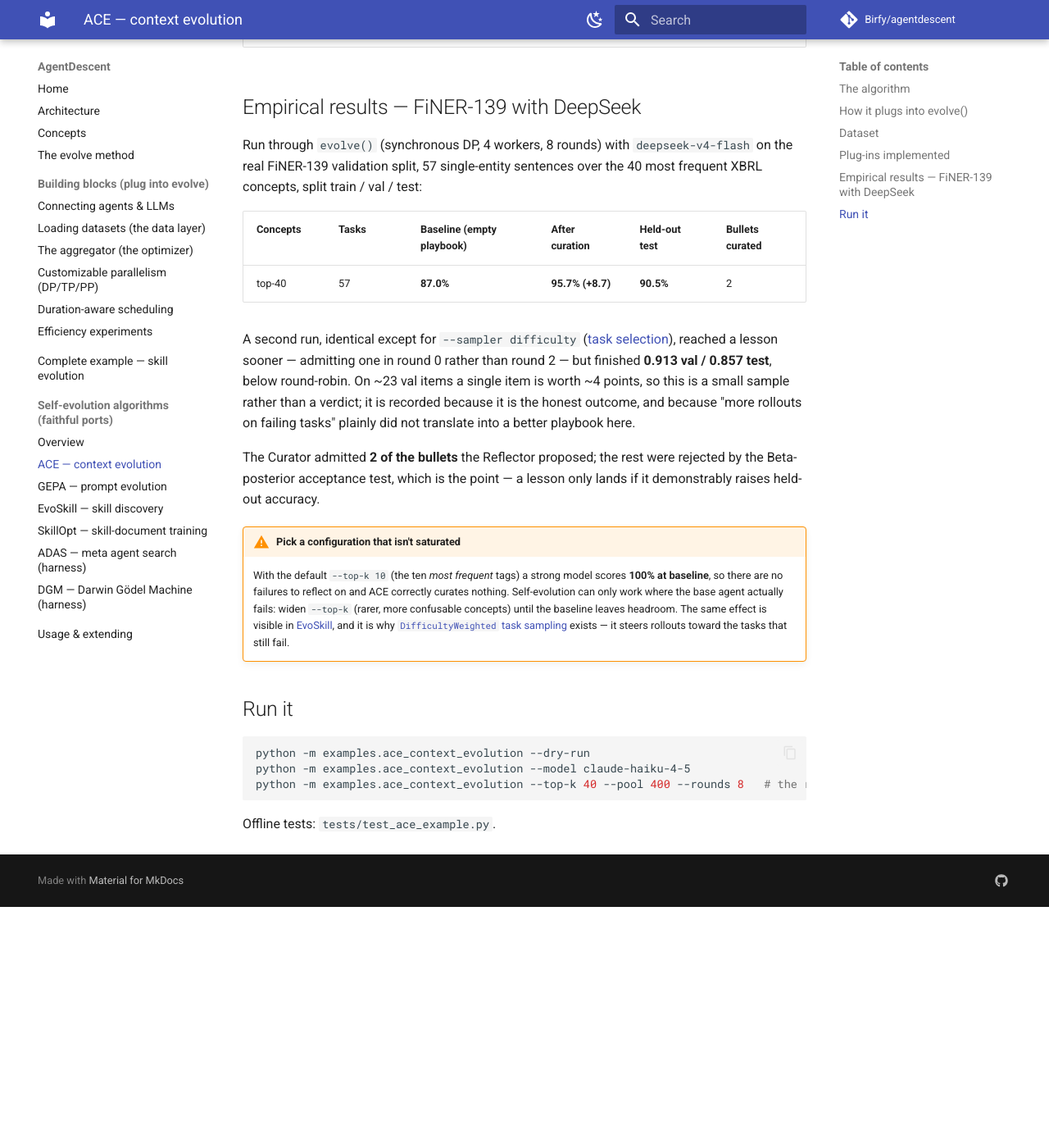
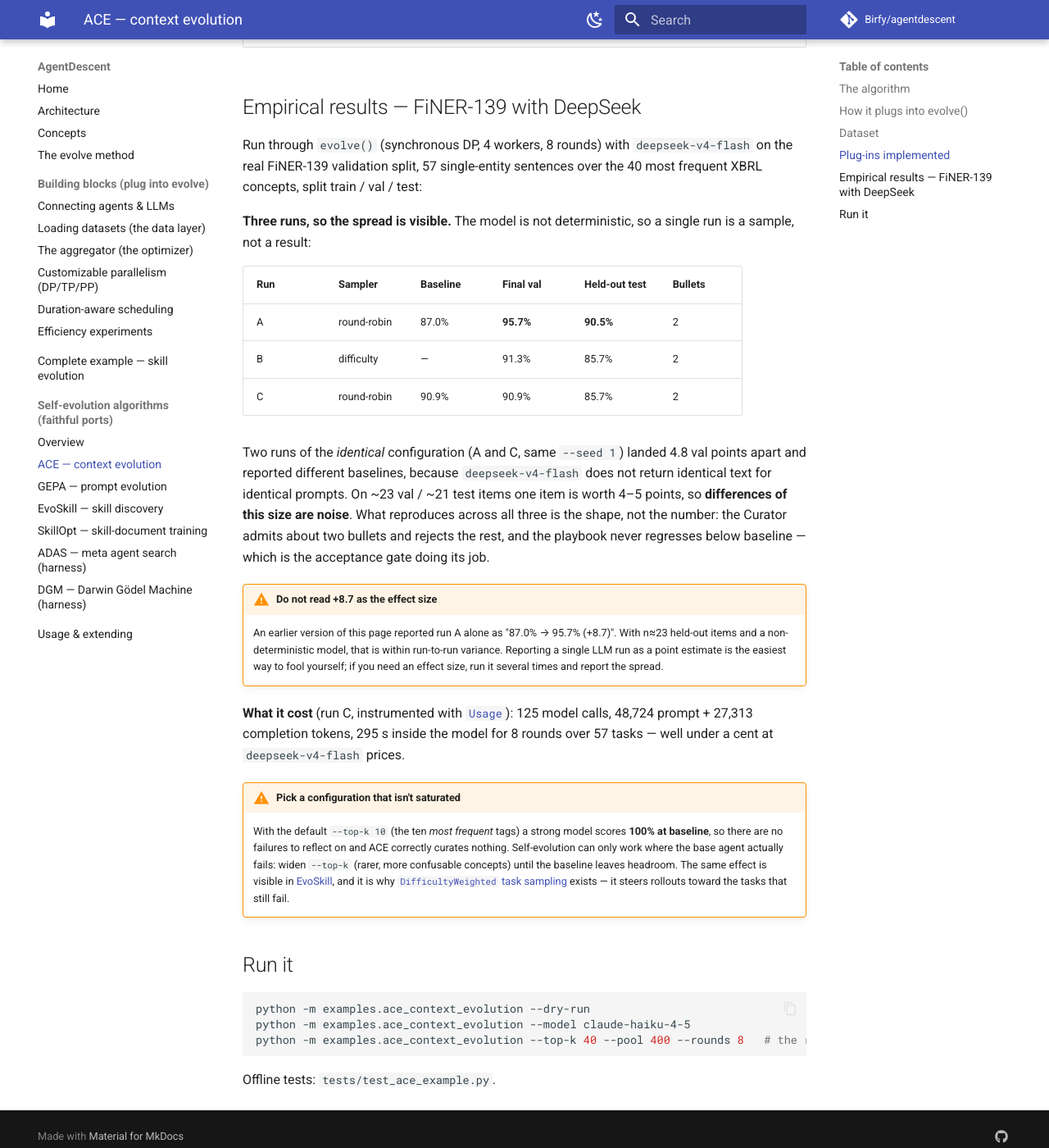
Before and after one commit to Birfy/agentdescent, an MkDocs documentation site: the page built from docs/algo-ace.md, in a window 1280 px wide and 1400 px high, scrolled down 1895 px. Shown: the whole window at 82% size. Built offline with MkDocs 1.6.1 and Material for MkDocs 9.7.7, drawn with Linux system fonts in a browser that asks for light colours; comment, search, counter and statistics services are not loaded; before the commit the page ends 3001 px from its top, so only the background shows below that.

Commit message:
fix: opaque git errors, dropped trust-region evidence, two fake locks
- _git ran with capture_output=True and never surfaced stderr, so every git
  failure read "returned non-zero exit status 128" with the actual cause (no
  repo, an index.lock held elsewhere) discarded. A GitError now carries it.
- Diffs rejected by the trust region were filtered out before `considered` was
  computed and were never settled, so they disappeared from both the merge
  report and the evidence pool without a trace.
- L1SerialGate.try_acquire is documented as "a global L1 lock" but was a
  check-then-act on a plain dict; a 16-thread race could hand it to several
  callers at once. Now genuinely locked, and a 20x race test asserts a single
  winner. ResumeQueue.push/pop was likewise unguarded although every async
  worker pushes checkpoints into it.

Docs: correct the ACE empirical section. It reported one run as "87.0% ->
95.7% (+8.7)"; three runs of that configuration in fact landed at 95.7 / 91.3 /
90.9 val, with two *identical* configurations 4.8 points apart, because the model
is not deterministic and n is ~23 held-out items. The page now shows the spread,
says plainly that a difference of that size is noise, and records what a run
costs (125 calls, 76k tokens, 295s) from the new Usage counter.

Co-Authored-By: Claude Opus 4.8 <noreply@anthropic.com>

```diff
--- a/docs/algo-ace.md
+++ b/docs/algo-ace.md
@@ -70,21 +70,33 @@ Run through `evolve()` (synchronous DP, 4 workers, 8 rounds) with
 `deepseek-v4-flash` on the real FiNER-139 validation split, 57 single-entity
 sentences over the 40 most frequent XBRL concepts, split train / val / test:
 
-| Concepts | Tasks | Baseline (empty playbook) | After curation | Held-out test | Bullets curated |
+**Three runs, so the spread is visible.** The model is not deterministic, so a
+single run is a sample, not a result:
+
+| Run | Sampler | Baseline | Final val | Held-out test | Bullets |
 |---|---|---|---|---|---|
-| top-40 | 57 | **87.0%** | **95.7% (+8.7)** | **90.5%** | 2 |
+| A | round-robin | 87.0% | **95.7%** | **90.5%** | 2 |
+| B | difficulty | — | 91.3% | 85.7% | 2 |
+| C | round-robin | 90.9% | 90.9% | 85.7% | 2 |
 
-A second run, identical except for `--sampler difficulty`
-([task selection](evolution.md#task-selection-which-rollout-to-spend)), reached a
-lesson sooner — admitting one in round 0 rather than round 2 — but finished
-**0.913 val / 0.857 test**, below round-robin. On ~23 val items a single item is
-worth ~4 points, so this is a small sample rather than a verdict; it is recorded
-because it is the honest outcome, and because "more rollouts on failing tasks"
-plainly did not translate into a better playbook here.
+Two runs of the *identical* configuration (A and C, same `--seed 1`) landed 4.8
+val points apart and reported different baselines, because `deepseek-v4-flash`
+does not return identical text for identical prompts. On ~23 val / ~21 test items
+one item is worth 4–5 points, so **differences of this size are noise**. What
+reproduces across all three is the shape, not the number: the Curator admits
+about two bullets and rejects the rest, and the playbook never regresses below
+baseline — which is the acceptance gate doing its job.
 
-The Curator admitted **2 of the bullets** the Reflector proposed; the rest were
-rejected by the Beta-posterior acceptance test, which is the point — a lesson
-only lands if it demonstrably raises held-out accuracy.
+!!! warning "Do not read +8.7 as the effect size"
+    An earlier version of this page reported run A alone as "87.0% → 95.7%
+    (+8.7)". With n≈23 held-out items and a non-deterministic model, that is
+    within run-to-run variance. Reporting a single LLM run as a point estimate is
+    the easiest way to fool yourself; if you need an effect size, run it several
+    times and report the spread.
+
+**What it cost** (run C, instrumented with [`Usage`](agents.md#what-did-the-run-cost-usage)):
+125 model calls, 48,724 prompt + 27,313 completion tokens, 295 s inside the model
+for 8 rounds over 57 tasks — well under a cent at `deepseek-v4-flash` prices.
 
 !!! warning "Pick a configuration that isn't saturated"
     With the default `--top-k 10` (the ten *most frequent* tags) a strong model
```
Also changed, not shown: CHANGELOG.md (+11 -0 lines), docs/evolution.md (+8 -9 lines), 6 other files.
